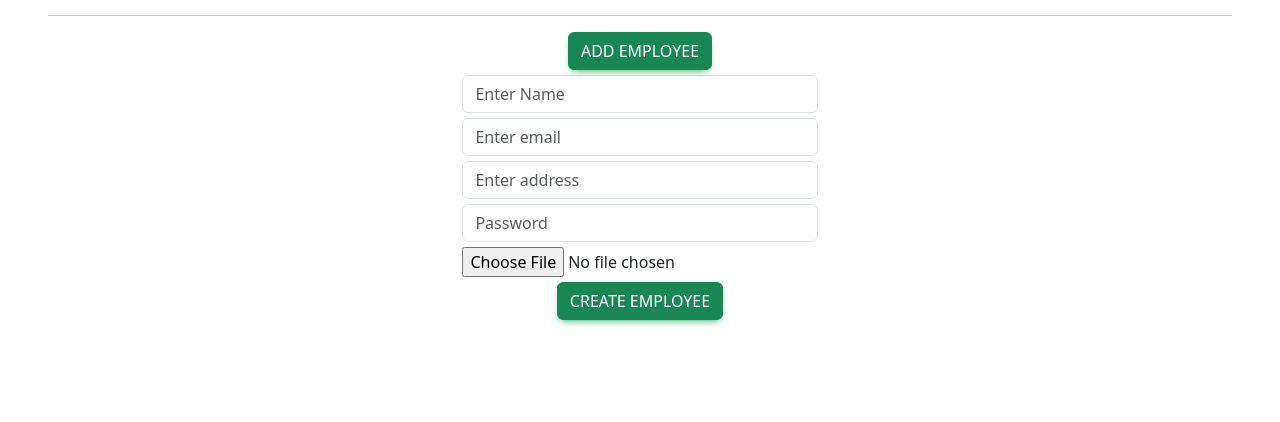
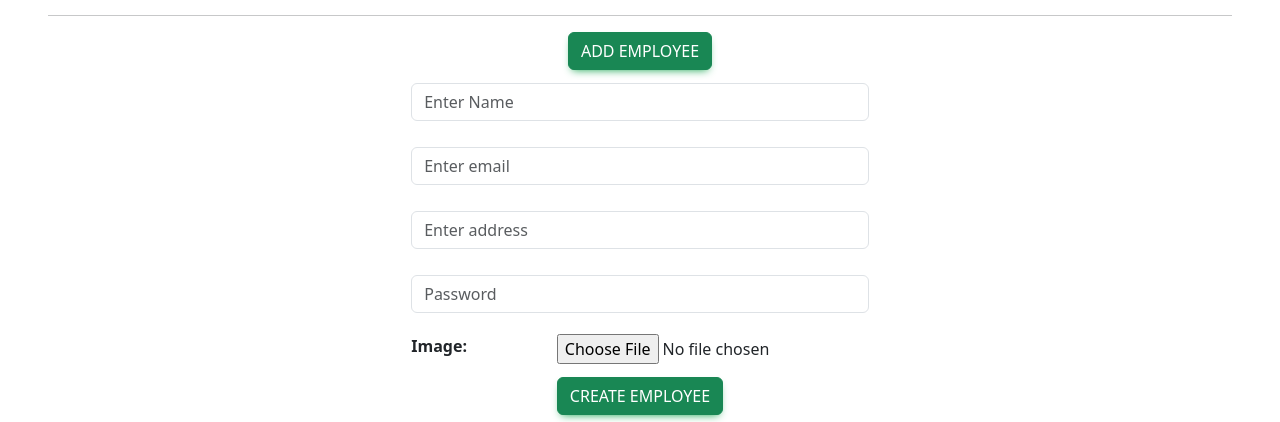
Before and after one commit to musaddango/EmployeeMS, a React (Create React App) app in the folder front_end/: page /dashboard/employees/create in a window 1280 px wide. Shown: the part 325-747 px from the top of the page. Built offline with nearby package versions, Linux system fonts and the light colour scheme.

Commit message:
server update

```diff
--- a/front_end/src/pages/dashboard/CreateAccount.jsx
+++ b/front_end/src/pages/dashboard/CreateAccount.jsx
@@ -1,5 +1,5 @@
 import { useState } from "react";
-// import axios from "axios";
+import axios from "axios";
 import { useNavigate } from "react-router-dom";
 
 function CreateAccount() {
@@ -29,14 +29,14 @@ function CreateAccount() {
 
     const handleSubmit = (event)=>{
         event.preventDefault();
-        // axios.post(empDetails)
+        axios.post('http://localhost:4000/create-user', empDetails)
         console.log(empDetails);
         navigate(-1)
     }
     return (
-        <div className="regform" style={{width:"30%", margin: "auto"}}>
+        <div className="regform" style={{width:"40%", margin: "auto"}}>
             <form onSubmit={handleSubmit}>
-            <div className="form-group">
+            <div className="form-group p-2">
                     <input
                         onChange={onChange}
                         type="text"
@@ -48,7 +48,7 @@ function CreateAccount() {
                         style={{marginTop:"5px", marginBottom:"5px"}}
                     />
                 </div>
-                <div className="form-group">
+                <div className="form-group p-2">
                     <input
                         onChange={onChange}
                         type="email"
@@ -60,7 +60,7 @@ function CreateAccount() {
                         style={{marginTop:"5px", marginBottom:"5px"}}
                     />
                 </div>
-                <div className="form-group">
+                <div className="form-group p-2">
                     <input
                         onChange={onChange}
                         type="text"
@@ -72,7 +72,7 @@ function CreateAccount() {
                         style={{marginTop:"5px", marginBottom:"5px"}}
                     />
                 </div>
-                <div className="form-group">
+                <div className="form-group p-2">
                     <input
                         onChange={onChange}
                         type="password"
@@ -83,7 +83,8 @@ function CreateAccount() {
                         style={{marginTop:"5px", marginBottom:"5px"}}
                     />
                 </div>
-                <div className="form-group d-flex">
+                <div className="form-group d-flex justify-content-between p-2">
+                    <label><b>Image: </b></label>
                     <input
                         onChange={onChange}
                         type="file"
```
Also changed, not shown: 1 other file (tests, documents, lock files or other folders).
